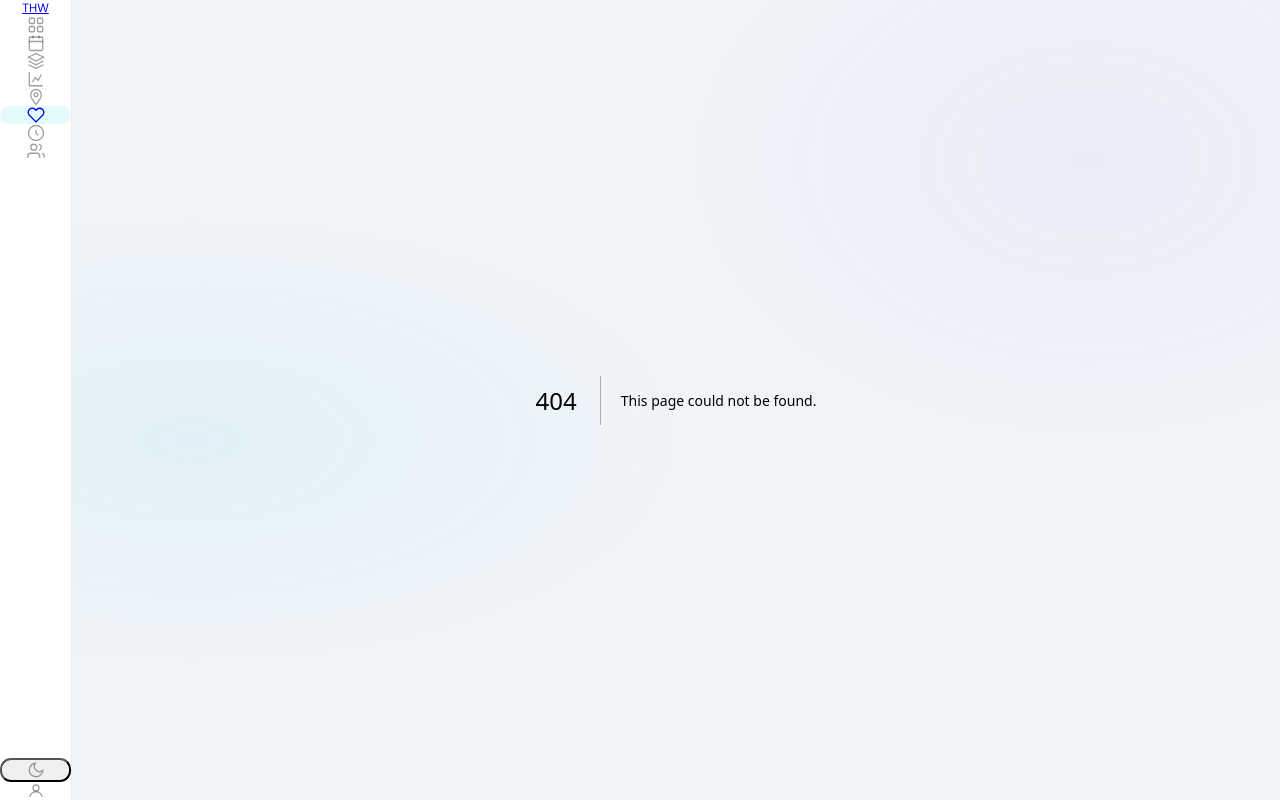
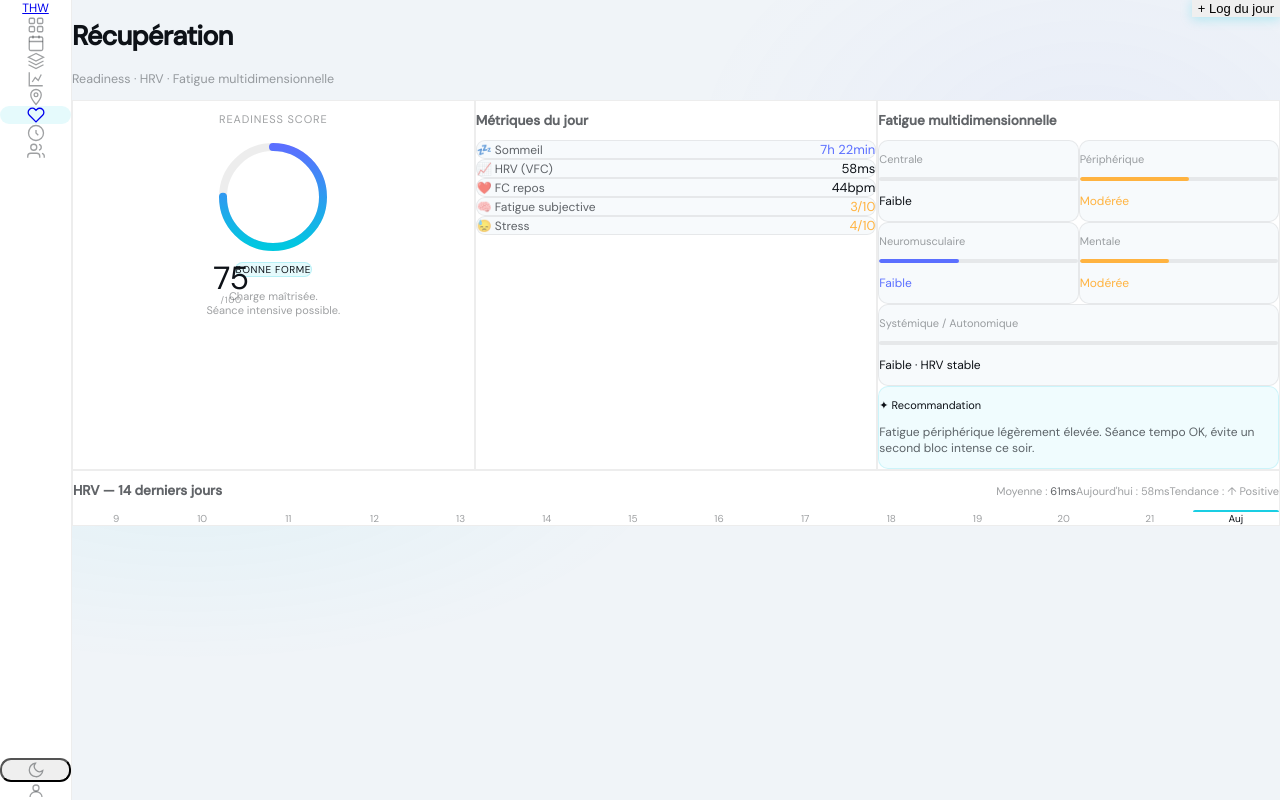
Before and after one commit to alexandreet92-lang/thw-appli, a Next.js app: page /recovery in a window 1280 px wide. Before the commit this address had no page. Built offline with nearby package versions, Linux system fonts and the light colour scheme.

Commit message:
Create page.tsx

```diff
--- /dev/null
+++ b/src/app/recovery/page.tsx
@@ -0,0 +1,180 @@
+import { Card } from '@/components/ui/Card'
+import { Button } from '@/components/ui/Button'
+import { Badge } from '@/components/ui/Badge'
+import { cn } from '@/lib/utils'
+
+const METRICS = [
+  { label: '💤 Sommeil', value: '7h 22min', color: 'text-[#5b6fff]' },
+  { label: '📈 HRV (VFC)', value: '58ms', color: 'text-brand' },
+  { label: '❤️ FC repos', value: '44bpm', color: 'text-brand' },
+  { label: '🧠 Fatigue subjective', value: '3/10', color: 'text-[#ffb340]' },
+  { label: '😓 Stress', value: '4/10', color: 'text-[#ffb340]' },
+]
+
+const FATIGUE_DIMS = [
+  { label: 'Centrale',          pct: 35, color: 'bg-brand',       val: 'Faible',  valColor: 'text-brand' },
+  { label: 'Périphérique',      pct: 55, color: 'bg-[#ffb340]',   val: 'Modérée', valColor: 'text-[#ffb340]' },
+  { label: 'Neuromusculaire',   pct: 40, color: 'bg-[#5b6fff]',   val: 'Faible',  valColor: 'text-[#5b6fff]' },
+  { label: 'Mentale',           pct: 45, color: 'bg-[#ffb340]',   val: 'Modérée', valColor: 'text-[#ffb340]' },
+]
+
+const HRV_BARS = [
+  { day: '9',   pct: 70, color: 'rgba(0,200,224,0.4)'  },
+  { day: '10',  pct: 65, color: 'rgba(0,200,224,0.4)'  },
+  { day: '11',  pct: 80, color: 'rgba(0,200,224,0.6)'  },
+  { day: '12',  pct: 55, color: 'rgba(255,179,64,0.6)' },
+  { day: '13',  pct: 45, color: 'rgba(255,95,95,0.6)'  },
+  { day: '14',  pct: 50, color: 'rgba(255,179,64,0.6)' },
+  { day: '15',  pct: 60, color: 'rgba(0,200,224,0.4)'  },
+  { day: '16',  pct: 75, color: 'rgba(0,200,224,0.5)'  },
+  { day: '17',  pct: 78, color: 'rgba(0,200,224,0.5)'  },
+  { day: '18',  pct: 70, color: 'rgba(0,200,224,0.4)'  },
+  { day: '19',  pct: 60, color: 'rgba(0,200,224,0.4)'  },
+  { day: '20',  pct: 65, color: 'rgba(0,200,224,0.4)'  },
+  { day: '21',  pct: 72, color: 'rgba(0,200,224,0.5)'  },
+  { day: 'Auj', pct: 74, color: 'rgba(0,200,224,0.8)', current: true },
+]
+
+function ReadinessRing({ score }: { score: number }) {
+  const r = 50
+  const c = 2 * Math.PI * r
+  const off = c - (score / 100) * c
+  return (
+    <div className="relative w-[120px] h-[120px]">
+      <svg width="120" height="120" viewBox="0 0 120 120" style={{ transform: 'rotate(-90deg)' }}>
+        <circle cx="60" cy="60" r={r} fill="none" stroke="var(--border)" strokeWidth="8"/>
+        <circle cx="60" cy="60" r={r} fill="none" stroke="url(#rg2)" strokeWidth="8"
+          strokeLinecap="round" strokeDasharray={c} strokeDashoffset={off}/>
+        <defs>
+          <linearGradient id="rg2" x1="0%" y1="0%" x2="100%" y2="0%">
+            <stop offset="0%" stopColor="#00c8e0"/>
+            <stop offset="100%" stopColor="#5b6fff"/>
+          </linearGradient>
+        </defs>
+      </svg>
+      <div className="absolute inset-0 flex flex-col items-center justify-center">
+        <span className="font-display font-bold text-[32px] leading-none text-brand">{score}</span>
+        <span className="text-[9px] uppercase tracking-[0.08em] text-[var(--text-dim)]">/100</span>
+      </div>
+    </div>
+  )
+}
+
+export default function RecoveryPage() {
+  return (
+    <div className="p-8">
+
+      {/* Header */}
+      <div className="flex items-start justify-between mb-7">
+        <div>
+          <h1 className="font-display text-[27px] font-bold tracking-[-0.03em]">Récupération</h1>
+          <p className="text-[12.5px] text-[var(--text-dim)] mt-1">
+            Readiness · HRV · Fatigue multidimensionnelle
+          </p>
+        </div>
+        <Button variant="primary">+ Log du jour</Button>
+      </div>
+
+      {/* 3 colonnes */}
+      <div className="grid grid-cols-3 gap-3.5 mb-5">
+
+        {/* Readiness score */}
+        <Card className="flex flex-col items-center py-6">
+          <p className="text-[11px] font-medium tracking-[0.08em] uppercase text-[var(--text-dim)] mb-4">
+            Readiness Score
+          </p>
+          <ReadinessRing score={75} />
+          <div className="mt-4 text-center">
+            <Badge variant="brand">Bonne forme</Badge>
+            <p className="text-[11px] text-[var(--text-dim)] mt-2 leading-relaxed">
+              Charge maîtrisée.<br/>Séance intensive possible.
+            </p>
+          </div>
+        </Card>
+
+        {/* Métriques */}
+        <Card>
+          <h2 className="font-display text-[13.5px] font-semibold text-[var(--text-mid)] mb-3">
+            Métriques du jour
+          </h2>
+          <div className="flex flex-col gap-2">
+            {METRICS.map((m) => (
+              <div key={m.label} className={cn(
+                'flex items-center justify-between px-3 py-2.5 rounded-[9px]',
+                'bg-[var(--bg-card2)] border border-[var(--border)]'
+              )}>
+                <span className="text-[12px] text-[var(--text-mid)]">{m.label}</span>
+                <span className={cn('font-mono text-[13px] font-medium', m.color)}>{m.value}</span>
+              </div>
+            ))}
+          </div>
+        </Card>
+
+        {/* Fatigue multidimensionnelle */}
+        <Card>
+          <h2 className="font-display text-[13.5px] font-semibold text-[var(--text-mid)] mb-3">
+            Fatigue multidimensionnelle
+          </h2>
+          <div className="grid grid-cols-2 gap-2.5 mb-3">
+            {FATIGUE_DIMS.map((f) => (
+              <div key={f.label} className="p-3 rounded-[10px] bg-[var(--bg-card2)] border border-[var(--border)]">
+                <p className="text-[11px] text-[var(--text-dim)] mb-1.5">{f.label}</p>
+                <div className="h-[4px] rounded-full overflow-hidden bg-[var(--border)] mb-1.5">
+                  <div className={`h-full rounded-full ${f.color}`} style={{ width: `${f.pct}%` }}/>
+                </div>
+                <p className={cn('text-[12px] font-medium font-mono', f.valColor)}>{f.val}</p>
+              </div>
+            ))}
+          </div>
+          {/* Systémique */}
+          <div className="p-3 rounded-[10px] bg-[var(--bg-card2)] border border-[var(--border)] mb-3">
+            <p className="text-[11px] text-[var(--text-dim)] mb-1.5">Systémique / Autonomique</p>
+            <div className="h-[4px] rounded-full overflow-hidden bg-[var(--border)] mb-1.5">
+              <div className="h-full rounded-full bg-brand" style={{ width: '30%' }}/>
+            </div>
+            <p className="text-[12px] font-medium font-mono text-brand">Faible · HRV stable</p>
+          </div>
+          {/* Recommandation */}
+          <div className="p-3 rounded-[10px] bg-[rgba(0,200,224,0.06)] border border-[rgba(0,200,224,0.15)]">
+            <p className="text-[11px] font-semibold text-brand mb-1">✦ Recommandation</p>
+            <p className="text-[12px] text-[var(--text-mid)] leading-relaxed">
+              Fatigue périphérique légèrement élevée. Séance tempo OK, évite un second bloc intense ce soir.
+            </p>
+          </div>
+        </Card>
+      </div>
+
+      {/* HRV chart */}
+      <Card>
+        <div className="flex items-center justify-between mb-3">
+          <h2 className="font-display text-[13.5px] font-semibold text-[var(--text-mid)]">
+            HRV — 14 derniers jours
+          </h2>
+          <div className="flex gap-3 text-[11px] text-[var(--text-dim)]">
+            <span>Moyenne : <span className="text-[var(--text-mid)] font-mono">61ms</span></span>
+            <span>Aujourd'hui : <span className="text-brand font-mono">58ms</span></span>
+            <span>Tendance : <span className="text-brand">↑ Positive</span></span>
+          </div>
+        </div>
+        <div className="flex items-end gap-1.5 h-16">
+          {HRV_BARS.map((b) => (
+            <div key={b.day} className="flex-1 flex flex-col items-center gap-1">
+              <div
+                className="w-full rounded-t-[4px] hover:brightness-125 transition-all"
+                style={{
+                  height: `${b.pct}%`,
+                  background: b.color,
+                  border: b.current ? '1px solid rgba(0,200,224,0.5)' : 'none',
+                }}
+              />
+              <span className={cn('text-[10px] font-mono', b.current ? 'text-brand' : 'text-[var(--text-dim)]')}>
+                {b.day}
+              </span>
+            </div>
+          ))}
+        </div>
+      </Card>
+
+    </div>
+  )
+}
```
